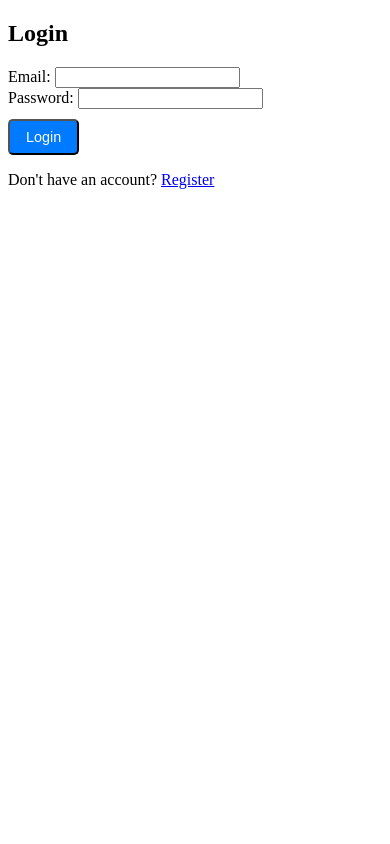
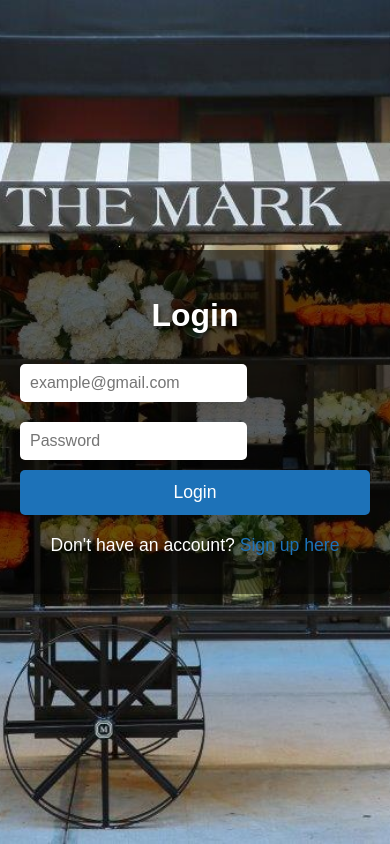
Before and after one commit to jozefkomani/Project-Hotel, a PHP site: page /login.php in a window 390 px wide. Run offline with PHP 8.4, Linux system fonts and the light colour scheme.

Commit message:
login logout signup

```diff
--- a/login.php
+++ b/login.php
@@ -1,45 +1,112 @@
+<?php
+session_start();
+
+$servername = "localhost";
+$username = "root";
+$password = "";
+$database = "hotel_management";
+
+
+$conn = new mysqli($servername, $username, $password, $database);
+
+if ($conn->connect_error) {
+    die("Database connection failed: " . $conn->connect_error);
+}
+
+$error = "";
+
+if ($_SERVER['REQUEST_METHOD'] === 'POST') {
+    $email = trim($_POST['email']);
+    $password = trim($_POST['password']);
+
+    if (!empty($email) && !empty($password)) {
+        $stmt = $conn->prepare("SELECT id, password, role FROM users WHERE email = ?");
+        $stmt->bind_param('s', $email);
+        $stmt->execute();
+        $stmt->store_result();
+
+        if ($stmt->num_rows > 0) {
+            $stmt->bind_result($id, $hashed_password, $role);
+            $stmt->fetch();
+
+            if (password_verify($password, $hashed_password)) {
+                $_SESSION['user_id'] = $id;
+                $_SESSION['role'] = $role;
+
+                if ($role === 'admin') {
+                    header('Location: admin_dashboard.php');
+                } else {
+                    header('Location: home.php');
+                }
+                exit();
+            } else {
+                $error = "Incorrect email or password!";
+            }
+        } else {
+            $error = "Incorrect email or password!";
+        }
+        $stmt->close();
+    } else {
+        $error = "Please fill in all fields!";
+    }
+}
+
+$conn->close();
+?>
+
 <!DOCTYPE html>
 <html lang="en">
 <head>
     <meta charset="UTF-8">
     <meta name="viewport" content="width=device-width, initial-scale=1.0">
-  <title>Login & Register | The Mark New York</title>
-  <link rel="stylesheet" href="style.css">
+    <title>Login</title>
+    <link rel="stylesheet" type="text/css" href="style2.css">
 </head>
 <body>
-  <div class="form-container">
-    <form id="login-form" class="form login-form">
+    <div class="login">
         <h2>Login</h2>
-      <div class="form-group">
-        <label for="email">Email:</label>
-        <input type="email" id="email" required>
+
+        <?php if (!empty($error)): ?>
+            <div class="error-message">
+                <?php echo $error; ?>
             </div>
-      <div class="form-group">
-        <label for="password">Password:</label>
-        <input type="password" id="password" required minlength="6">
+        <?php endif; ?>
+
+        <form method="post" onsubmit="return validationForm()">
+            <div class="user email">
+                <input id="email" type="email" name="email" placeholder="example@gmail.com" required>
             </div>
-      <button type="submit" class="btn">Login</button>
-      <p>Don't have an account? <a href="#" id="show-register">Register</a></p>
+
+            <div class="user password">
+                <input id="password" type="password" name="password" placeholder="Password" required minlength="6">
+            </div>
+
+            <button type="submit">Login</button>
         </form>
 
-    <form id="register-form" class="form register-form" style="display: none;">
-      <h2>Register</h2>
-      <div class="form-group">
-        <label for="register-email">Email:</label>
-        <input type="email" id="register-email" required>
+        <div class="signup-link">
+            <p>Don't have an account? <a href="signup.php">Sign up here</a></p>
         </div>
-      <div class="form-group">
-        <label for="register-password">Password:</label>
-        <input type="password" id="register-password" required minlength="6">
     </div>
-      <div class="form-group">
-        <label for="confirm-password">Confirm Password:</label>
-        <input type="password" id="confirm-password" required minlength="6">
-      </div>
-      <button type="submit" class="btn">Register</button>
-      <p>Already have an account? <a href="#" id="show-login">Login</a></p>
-    </form>
-  </div>
-  <script src="script.js"></script>
+
+    <script>
+        function validationForm() {
+            var email = document.getElementById('email').value;
+            var password = document.getElementById('password').value;
+            var emailRegex = /^[^\s@]+@[^\s@]+\.[^\s@]+$/;
+
+            if (!emailRegex.test(email)) {
+                alert('Please enter a valid email!');
+                return false;
+            }
+
+            if (password.length < 6) {
+                alert('Password must be at least 6 characters long!');
+                return false;
+            }
+
+            return true;
+        }
+    </script>
 </body>
 </html>
--- a/script.js
+++ b/script.js
@@ -17,7 +17,6 @@
       loginForm.style.display = "block";
     });
 
-    // validimi register
     registerForm.addEventListener("submit", (e) => {
       e.preventDefault();
       const email = document.getElementById("register-email").value;
--- a/style.css
+++ b/style.css
@@ -77,7 +77,6 @@
     background: #0056b3;
   }
 
-  /* Services Section */
   .services {
     padding: 20px;
     text-align: center;
--- /dev/null
+++ b/style2.css
@@ -0,0 +1,96 @@
+body {
+    margin: 0;
+    padding: 0;
+    font-family: 'Arial', sans-serif;
+    background-color: #f4f4f4;
+    color: #333;
+    display: flex;
+    justify-content: center;
+    align-items: center;
+    height: 100vh;
+    background-image: url('img/3.jpg');
+    background-size: cover;
+    background-position: center;
+}
+
+h2 {
+    text-align: center;
+    color: white;
+    margin-bottom: 20px;
+    font-size: 2em;
+    font-weight: bold;
+    text-shadow: 2px 2px 4px rgba(0, 0, 0, 0.5);
+}
+
+.login {
+    background-color: rgba(0, 0, 0, 0.6);
+    padding: 30px;
+    border-radius: 10px;
+    width: 100%;
+    max-width: 400px;
+    box-shadow: 0 4px 8px rgba(0, 0, 0, 0.3);
+    color: white;
+}
+
+form {
+    display: flex;
+    flex-direction: column;
+}
+
+input[type="email"], input[type="password"] {
+    padding: 10px;
+    margin: 10px 0;
+    border: none;
+    border-radius: 5px;
+    font-size: 1em;
+    background-color: #fff;
+    color: #333;
+}
+
+input[type="email"]:focus, input[type="password"]:focus {
+    outline: none;
+    border-color: #1d72b8;
+}
+
+button {
+    padding: 12px;
+    background-color: #1d72b8;
+    color: white;
+    border: none;
+    border-radius: 5px;
+    font-size: 1.1em;
+    cursor: pointer;
+    transition: background-color 0.3s ease;
+}
+
+button:hover {
+    background-color: #155a8a;
+}
+
+.error-message {
+    color: #ff4c4c;
+    font-size: 1em;
+    margin-bottom: 15px;
+}
+
+.signup-link {
+    text-align: center;
+    margin-top: 20px;
+    font-size: 1.1em;
+}
+
+.signup-link a {
+    color: #1d72b8;
+    text-decoration: none;
+}
+
+.signup-link a:hover {
+    text-decoration: underline;
+}
+
+@media (max-width: 600px) {
+    .login {
+        padding: 20px;
+        width: 90%;
+    }
+}
```
Also changed, not shown: admin_dashboard.php (added, +83 -0 lines), crud/functions.php (added, +48 -0 lines), home.php (+8 -2 lines), logout.php (added, +12 -0 lines), signup.php (added, +92 -0 lines), style3.css (added, +82 -0 lines). Lines whose indentation alone changed are shown as unchanged.
